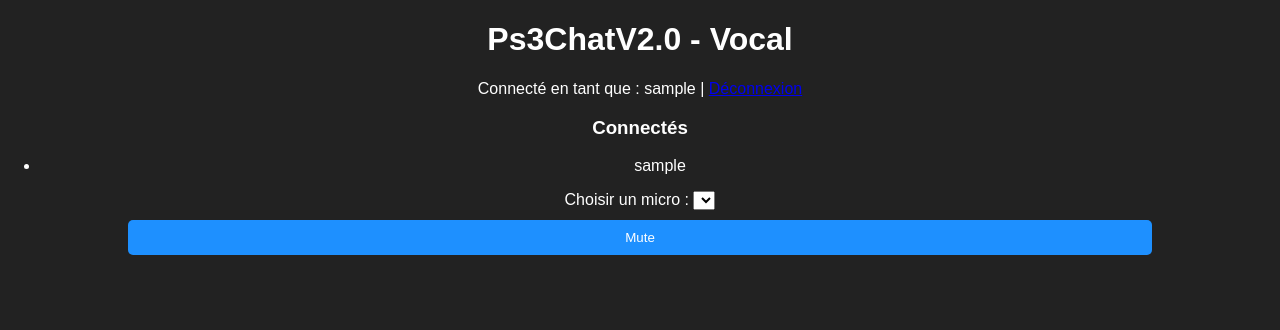
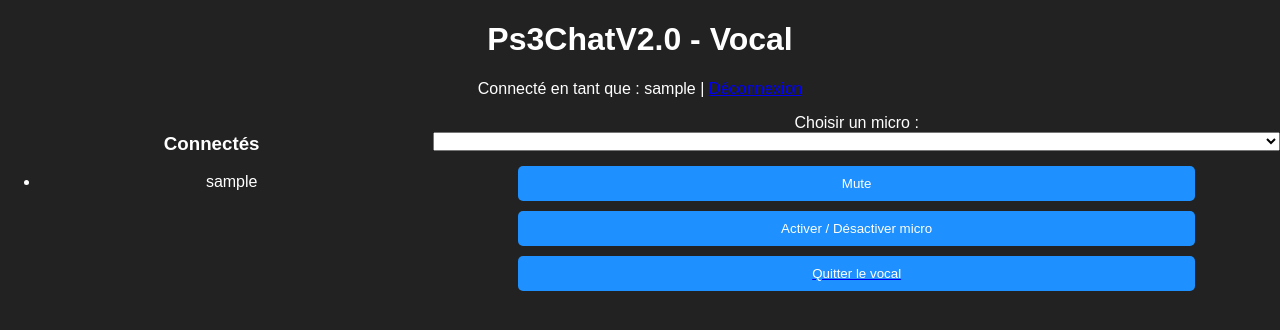
Before and after one commit to GabiMinecraft02/ps3chatV2, a Flask app: page /vocal in a window 1280 px wide. Shown: the top 330 px of the page. Run offline with Flask 3, Linux system fonts and the light colour scheme; the visitor is signed in with stand-in values (Sample User, id 1); lists and menus that the app fills with data are empty.

Commit message:
Update vocal.html

```diff
--- a/templates/vocal.html
+++ b/templates/vocal.html
@@ -9,17 +9,27 @@
     <h1>Ps3ChatV2.0 - Vocal</h1>
     <p>Connecté en tant que : {{ username }} | <a href="/logout">Déconnexion</a></p>
 
+    <div style="display:flex; gap:10px; align-items:flex-start;">
+
         <!-- Utilisateurs connectés -->
-    <div>
+        <div style="flex:1;">
             <h3>Connectés</h3>
-        <ul id="users-list"></ul>
+            <ul id="users-list" style="margin-top:0;"></ul>
         </div>
 
-    <!-- Choix du micro -->
+        <!-- Zone micro et audio -->
+        <div style="flex:2; display:flex; flex-direction:column;">
             <label for="micSelect">Choisir un micro :</label>
             <select id="micSelect"></select>
+            <div style="margin-top:5px;">
                 <button id="mute-btn">Mute</button>
-    <audio id="localAudio" autoplay muted></audio>
+                <button id="mic-Btn">Activer / Désactiver micro</button>
+                <a href="/chat"><button>Quitter le vocal</button></a>
+            </div>
+            <audio id="localAudio" autoplay muted style="margin-top:10px;"></audio>
+        </div>
+
+    </div>
 
     <script>
         const USERNAME = "{{ username }}";
```
Lines whose indentation alone changed are shown as unchanged.
